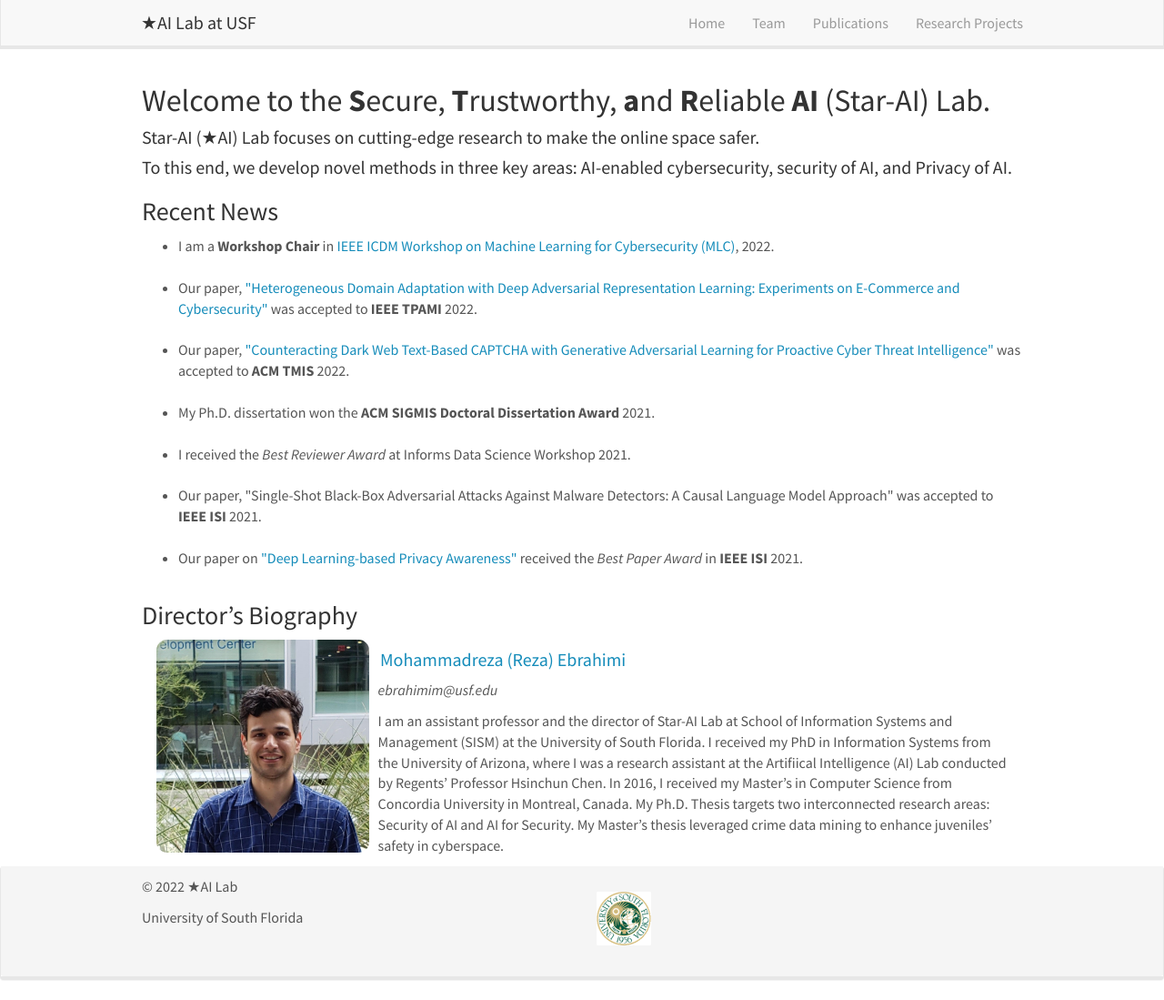
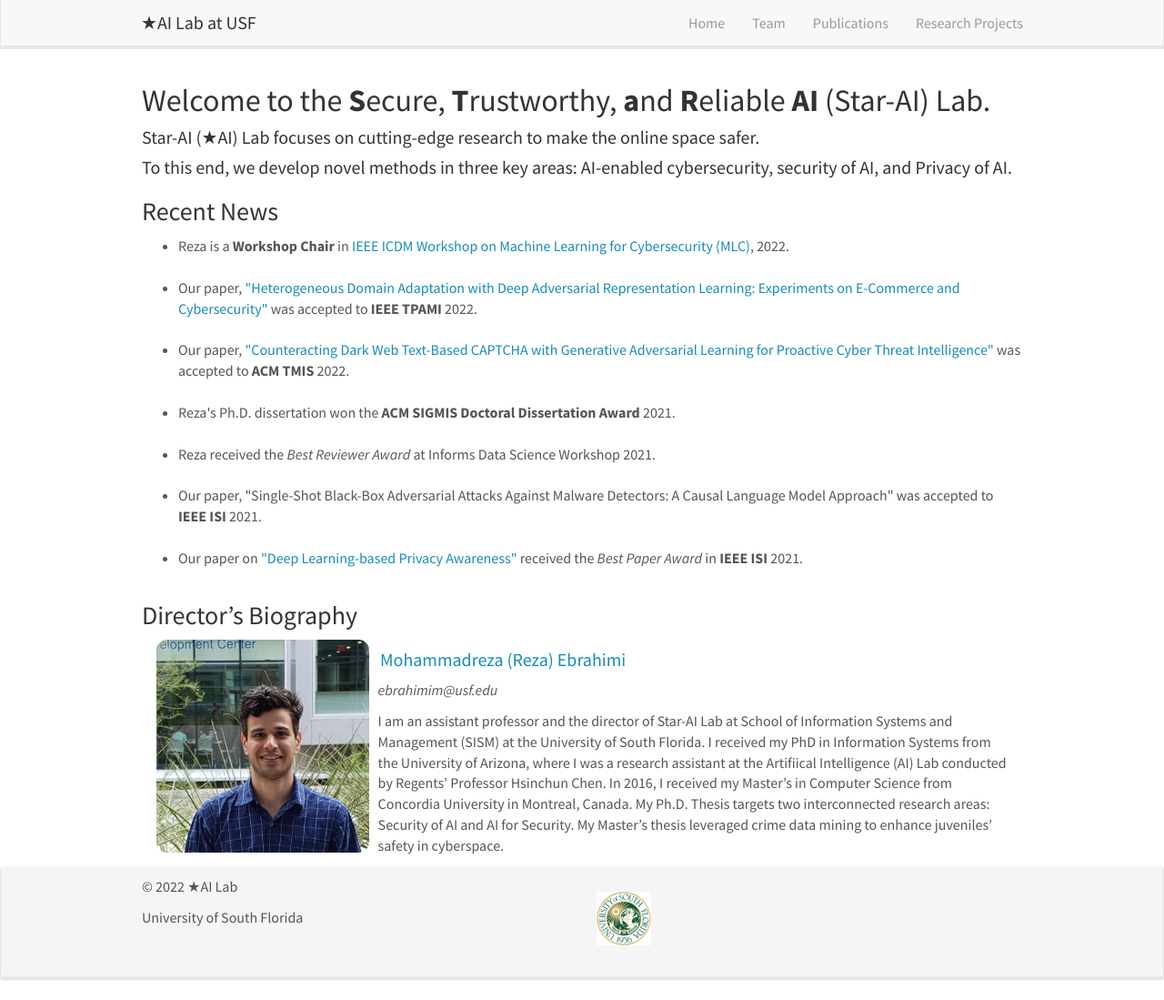
Before and after one commit to star-ailab/star-ailab.github.io, a Jekyll site: the page built from _pages/home.md, in a window 1280 px wide and 1099 px high. Shown: the whole window at 91% size. Built offline with Jekyll 4.4.1, drawn with Linux system fonts in a browser that asks for light colours; nearby versions of some CDN libraries.

Commit message:
Update home.md

```diff
--- a/_pages/home.md
+++ b/_pages/home.md
@@ -14,23 +14,23 @@
 
 <div markdown="0" class="wrapper" style="border-bottom: 1px solid $black <!--$grey-color-->; border:4px; height:380px; overflow:auto;">
 	<ul class="awards" style="margin-bottom: -5px">
-		<li>I am a <b>Workshop Chair</b> in <a href="https://ml4cyber.github.io/22"> IEEE ICDM Workshop on Machine Learning for Cybersecurity (MLC)</a>, 2022.</li>
+		<li>Reza is a <b>Workshop Chair</b> in <a href="https://ml4cyber.github.io/22"> IEEE ICDM Workshop on Machine Learning for Cybersecurity (MLC)</a>, 2022.</li>
 		<br>
 		<li>Our paper, <a href="https://ieeexplore.ieee.org/document/9744510"> "Heterogeneous Domain Adaptation with Deep Adversarial Representation Learning: Experiments on E-Commerce and Cybersecurity"</a> was accepted to <b>IEEE TPAMI</b> 2022.</li>
 		<br>
 		<li>Our paper, <a href="https://dl.acm.org/doi/full/10.1145/3505226"> "Counteracting Dark Web Text-Based CAPTCHA with Generative Adversarial Learning for Proactive Cyber Threat Intelligence"</a> was accepted to <b>ACM TMIS</b> 2022.</li>
 		<br>
-		<li>My Ph.D. dissertation won the <b>ACM SIGMIS Doctoral Dissertation Award</b> 2021. </li>
+		<li>Reza's Ph.D. dissertation won the <b>ACM SIGMIS Doctoral Dissertation Award</b> 2021. </li>
 		<br>
-		<li>I received the <i>Best Reviewer Award</i> at Informs Data Science Workshop 2021.</li>
+		<li>Reza received the <i>Best Reviewer Award</i> at Informs Data Science Workshop 2021.</li>
 		<br>
 		<li>Our paper, "Single-Shot Black-Box Adversarial Attacks Against Malware Detectors: A Causal Language Model Approach" was accepted to <b>IEEE ISI</b> 2021.</li>
 		<br>
 		<li>Our paper on <a href="https://arxiv.org/abs/2111.09415"> "Deep Learning-based Privacy Awareness" </a> received the <i> Best Paper Award</i> in <b>IEEE ISI</b> 2021.</li>
 		<br>
-		<li>I serve as <b>Program Committee (PC) Member</b> in IEEE S&P Workshop on Deep Learning and Security (DLS) 2022.</li>
+		<li>Reza serves as <b>Program Committee (PC) Member</b> in IEEE S&P Workshop on Deep Learning and Security (DLS) 2022.</li>
 		<br>
-		<li>I serve as <b>Program Committee (PC) Member</b> in the Infroms Data Science Workshop 2021.</li>
+		<li>Reza serves as <b>Program Committee (PC) Member</b> in the Infroms Data Science Workshop 2021.</li>
 		<br>
 		<li>Our paper, on <a href="https://ieeexplore.ieee.org/document/9474314"> "Binary Black-Box Attacks Against Static Malware Detectors with Reinforcement Learning in Discrete Action Spaces"</a> was accepted at <b>IEEE S&P</b> Workshop on Deep Learning and Security (DLS) 2021.</li>
 		<br>
@@ -40,13 +40,6 @@
 		<br>
 		<li>Our Paper on Adversarial Cross-Lingual Knowledge Transfer in Hacker Forums was accepted at <b>IEEE S&P</b> Workshop on Deep Learning and Security (DLS).</li>
 		<br>
-		<li>I received the 2021 <b>LaSalle Teaching Excellence Award</b> at University of Arizona.</li>
-		<br>
-		<li>Our paper, "A Generative Adversarial Learning Framework for Breaking Text-Based CAPTCHA in the Dark Web" was accepted to IEEE ISI 2020.</li>
-		<br>
-		<li>I was selected to represent the University of Arizona in the ICIS 2020 doctoral consortium.</li>
-		<br>
-		<li>I received the 2020 Paul S. and Shirley Goodman Award at the University of Arizona.</li>
 	</ul>
 </div>
 
```
